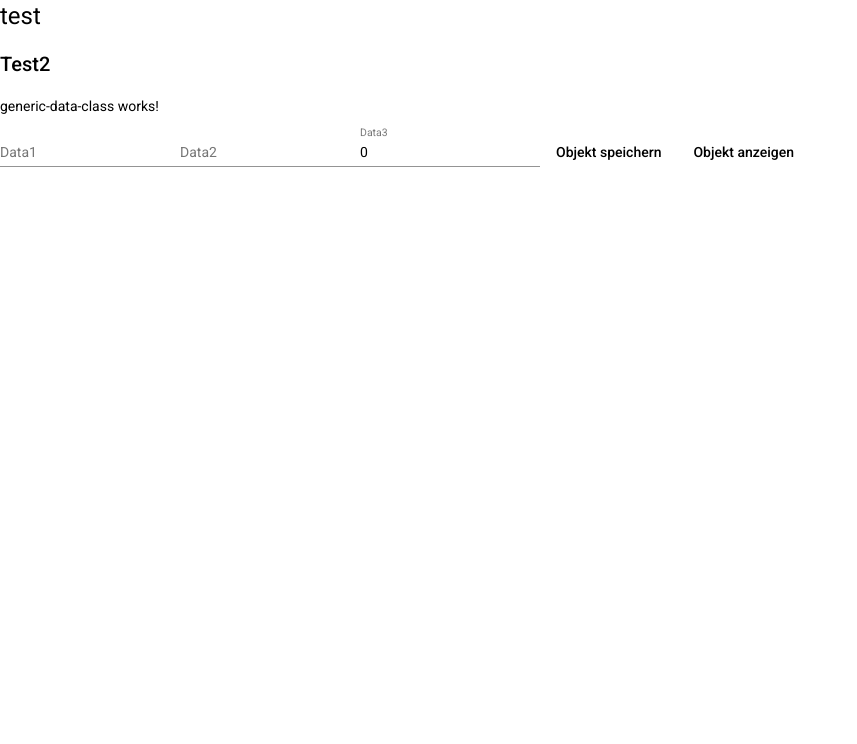
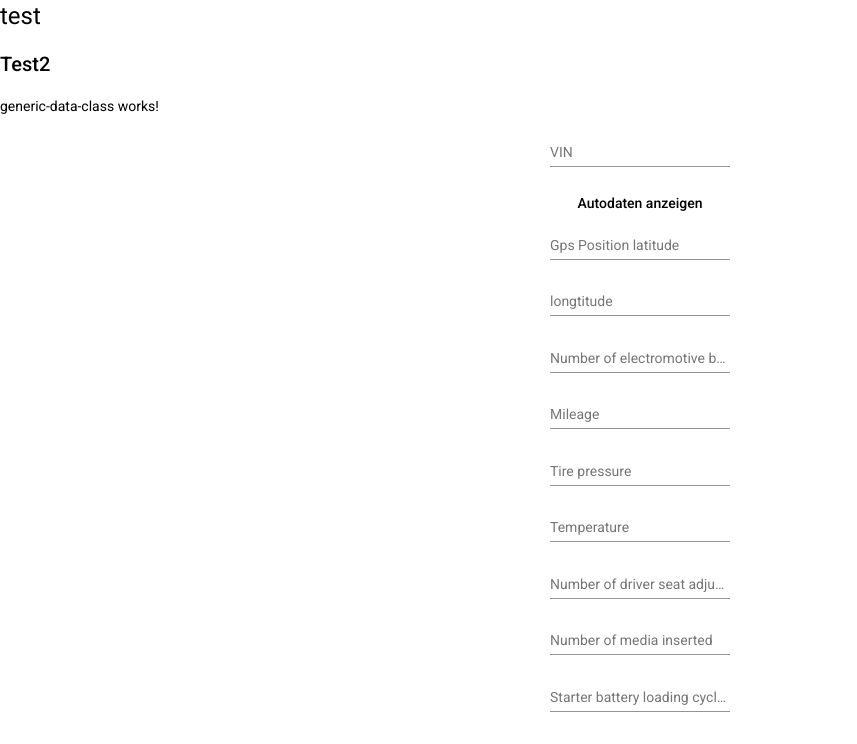
Before and after one commit to TazztheMonster/AbschlussPruefung, an Angular app in the folder frontend/: page / in a window 1280 px wide. Shown: the top 744 px of the page, without its empty margins (0-857 px from the left). Built offline with nearby package versions, Linux system fonts and the light colour scheme.

Commit message:
implemented car data objects and cardatacomponent. Login missing

```diff
--- a/frontend/src/app/app.component.html
+++ b/frontend/src/app/app.component.html
@@ -10,5 +10,5 @@
 <router-outlet>
   <h1>test</h1>
   <h2>Test2</h2>
-  <app-generic-data-class></app-generic-data-class>
+  <app-carData></app-carData>
 </router-outlet>
--- a/frontend/src/app/app.module.ts
+++ b/frontend/src/app/app.module.ts
@@ -5,7 +5,7 @@ import { AppRoutingModule } from './app-routing.module';
 import { AppComponent } from './app.component';
 import { BrowserAnimationsModule } from '@angular/platform-browser/animations';
 import { HttpClientModule } from '@angular/common/http';
-import { GenericDataClassComponent } from './generic-data-class/generic-data-class.component';
+import { CarDataComponent } from './carData/carData.component';
 import { MatInputModule } from '@angular/material/input';
 import { FormsModule } from '@angular/forms';
 import { MatButtonModule } from '@angular/material/button';
@@ -13,7 +13,7 @@ import { MatButtonModule } from '@angular/material/button';
 @NgModule({
   declarations: [
     AppComponent,
-    GenericDataClassComponent
+    CarDataComponent
   ],
   imports: [
     BrowserModule,
--- /dev/null
+++ b/frontend/src/app/carData/carData.component.html
@@ -0,0 +1,68 @@
+<p>generic-data-class works!</p>
+<div style="text-align: center; display: block;">
+  <div>
+    <mat-form-field>
+      <mat-label>VIN</mat-label>
+      <input matInput type="text" [(ngModel)]="carData.vin">
+    </mat-form-field>
+  </div>
+  <div>
+    <button type="button" mat-button (click)="getCarDataByVIN()">Autodaten anzeigen</button>
+  </div>
+  <div style="display: block;">
+    <div>
+      <mat-form-field>
+        <mat-label>Gps Position latitude</mat-label>
+        <input matInput type="text" [(ngModel)]="carData.gpsPosition.lat">
+      </mat-form-field>
+    </div>
+    <div>
+      <mat-form-field>
+        <mat-label>longtitude</mat-label>
+        <input matInput type="text" [(ngModel)]="carData.gpsPosition.lon">
+      </mat-form-field>
+    </div>
+  </div>
+  <div>
+    <mat-form-field>
+      <mat-label>Number of electromotive belt tensionings</mat-label>
+      <input matInput type="number" [(ngModel)]="carData.embt">
+    </mat-form-field>
+  </div>
+  <div>
+    <mat-form-field>
+      <mat-label>Mileage</mat-label>
+      <input matInput type="number" [(ngModel)]="carData.mileage.autobahn + carData.mileage.city + carData.mileage.country">
+    </mat-form-field>
+  </div>
+  <div>
+    <mat-form-field>
+      <mat-label>Tire pressure</mat-label>
+      <input matInput type="number" [(ngModel)]="carData.tirePressure">
+    </mat-form-field>
+  </div>
+  <div>
+    <mat-form-field>
+      <mat-label>Temperature</mat-label>
+      <input matInput type="number" [(ngModel)]="carData.temperature">
+    </mat-form-field>
+  </div>
+  <div>
+    <mat-form-field>
+      <mat-label>Number of driver seat adjustments</mat-label>
+      <input matInput type="number" [(ngModel)]="carData.nodsa">
+    </mat-form-field>
+  </div>
+  <div>
+    <mat-form-field>
+      <mat-label>Number of media inserted</mat-label>
+      <input matInput type="number" [(ngModel)]="carData.nomi">
+    </mat-form-field>
+  </div>
+  <div>
+    <mat-form-field>
+      <mat-label>Starter battery loading cycles</mat-label>
+      <input matInput type="number" [(ngModel)]="carData.sblc">
+    </mat-form-field>
+  </div>
+</div>
--- /dev/null
+++ b/frontend/src/app/carData/carData.component.ts
@@ -0,0 +1,30 @@
+import { HttpClient } from '@angular/common/http';
+import { Component, OnInit } from '@angular/core';
+import { CarData } from '../models/CarData';
+
+@Component({
+  selector: 'app-carData',
+  templateUrl: './carData.component.html',
+  styleUrls: ['./carData.component.css']
+})
+export class CarDataComponent implements OnInit {
+
+  carData: CarData;
+
+  constructor(private http:HttpClient) { }
+
+  ngOnInit(): void {
+    this.carData = new CarData();
+  }
+
+  getCarDataByVIN(): void {
+    console.log("Vin " + this.carData.vin + " ausgelesen.")
+    this.http.get<CarData>("http://localhost:8080/adl-api/v1/cars/" + this.carData.vin).toPromise().then(data => {
+      this.carData = { vin: data.vin,
+                      gpsPosition: { lon: data.gpsPosition.lon, lat: data.gpsPosition.lat },
+                      embt: data.embt, lightOperatingHours: data.lightOperatingHours,
+                      mileage: { autobahn: data.mileage.autobahn, city: data.mileage.city, country: data.mileage.country },
+                      tirePressure: data.tirePressure, temperature: data.temperature, nodsa: data.nodsa, nomi: data.nomi, sblc: data.sblc};
+    })
+  }
+}
--- a/frontend/src/app/generic-data-class/generic-data-class.component.html
+++ /dev/null
@@ -1,15 +0,0 @@
-<p>generic-data-class works!</p>
-<mat-form-field>
-  <mat-label>Data1</mat-label>
-  <input matInput type="text" [(ngModel)]="genericDataObject.data1">
-</mat-form-field>
-<mat-form-field>
-  <mat-label>Data2</mat-label>
-  <input matInput type="text" [(ngModel)]="genericDataObject.data2">
-</mat-form-field>
-<mat-form-field>
-  <mat-label>Data3</mat-label>
-  <input matInput type="number" [(ngModel)]="genericDataObject.data3">
-</mat-form-field>
-<button type="button" mat-button (click)="saveGenericDataObject()">Objekt speichern</button>
-<button type="button" mat-button (click)="getGenericDataObjectByID()">Objekt anzeigen</button>
--- a/frontend/src/app/generic-data-class/generic-data-class.component.ts
+++ /dev/null
@@ -1,33 +0,0 @@
-import { HttpClient } from '@angular/common/http';
-import { Component, OnInit } from '@angular/core';
-import { GenericDataClass } from '../models/GenericDataClass';
-
-@Component({
-  selector: 'app-generic-data-class',
-  templateUrl: './generic-data-class.component.html',
-  styleUrls: ['./generic-data-class.component.css']
-})
-export class GenericDataClassComponent implements OnInit {
-
-  genericDataObject: GenericDataClass;
-
-  constructor(private http:HttpClient) { }
-
-  ngOnInit(): void {
-    this.genericDataObject = new GenericDataClass();
-  }
-
-  saveGenericDataObject(): void {
-    console.log("gespeichert");
-    this.http.post<GenericDataClass>("http://localhost:8080/genericData/add", this.genericDataObject).toPromise().then(data => {
-      this.genericDataObject = { data1: data.data1, data2: data.data2, data3: data.data3 };
-    })
-  }
-
-  getGenericDataObjectByID(): void {
-    console.log("ausgelesen.")
-    this.http.get<GenericDataClass>("http://localhost:8080/genericData/get/" + this.genericDataObject.data1).toPromise().then(data => {
-      this.genericDataObject = { data1: data.data1, data2: data.data2, data3: data.data3 };
-    })
-  }
-}
--- /dev/null
+++ b/frontend/src/app/models/CarData.ts
@@ -0,0 +1,24 @@
+import { GpsPosition } from "./GpsPosition";
+import { Mileage } from "./Mileage";
+
+export class CarData{
+
+  vin: string = '';
+  gpsPosition: GpsPosition;
+  embt: number; // electromotive belt tensioning
+  lightOperatingHours: number;
+  mileage: Mileage;
+  tirePressure: number;
+  temperature: number;
+  nodsa: number; //number of driver seat adjustments
+  nomi: number; //number of media inserted
+  sblc: number; //starter battery loading cycles
+
+  constructor(){
+
+    this.gpsPosition = new GpsPosition();
+    this.mileage = new Mileage();
+
+  }
+
+}
--- /dev/null
+++ b/frontend/src/app/models/FillLevels.ts
@@ -0,0 +1,6 @@
+export class FillLevels {
+  fuel: number; //in percent
+  coolant: number; //in percent
+  brakeFluid: number; //in percent
+  washingWater: number; //in percent
+}
--- a/frontend/src/app/models/GenericDataClass.ts
+++ /dev/null
@@ -1,9 +0,0 @@
-export class GenericDataClass{
-
-  data1: string = '';
-  data2: string = '';
-  data3: number = 0;
-
-  constructor(){}
-
-}
--- /dev/null
+++ b/frontend/src/app/models/GpsPosition.ts
@@ -0,0 +1,6 @@
+export class GpsPosition {
+
+  lat: number;
+  lon: number;
+
+}
--- /dev/null
+++ b/frontend/src/app/models/Mileage.ts
@@ -0,0 +1,5 @@
+export class Mileage {
+  city: number; // in km
+  autobahn: number;  // in km
+  country: number;  // in km
+}
```
Also changed, not shown: frontend/src/app/carData/carData.component.css (added), 1 other file (tests, documents, lock files or other folders).
